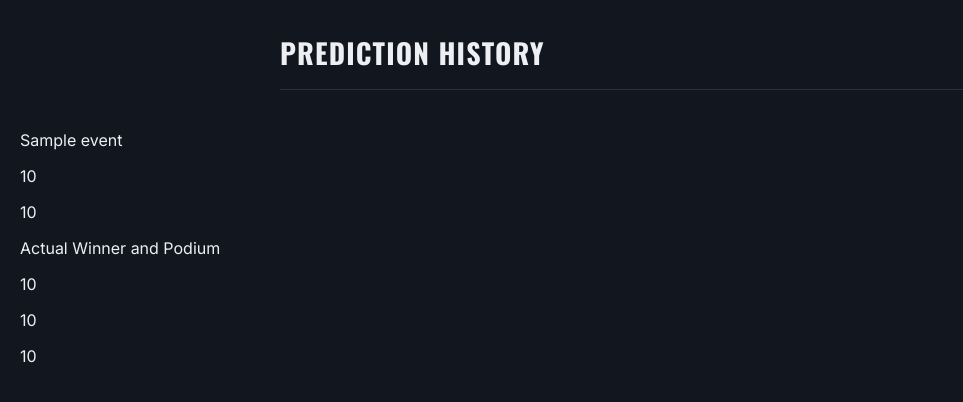
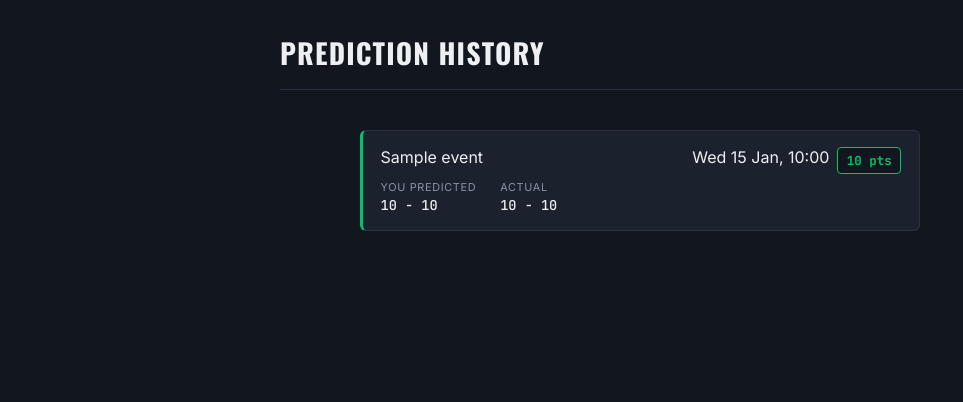
Before and after one commit to tmulwa1/Prediction-League-Tracker, a Flask app: page /history in a window 1280 px wide. Shown: the top 402 px of the page, without its empty margins (0-963 px from the left). Run offline with Flask 3, Linux system fonts and the light colour scheme; the visitor is signed in with stand-in values (Sample User, id 1); tables that the repository leaves empty hold one stand-in row (values such as "Sample post").

Commit message:
Added CSS styling to prediction history page

```diff
--- a/app/static/css/style.css
+++ b/app/static/css/style.css
@@ -487,3 +487,108 @@ summary:focus-visible {
 .leaderboard-row--top1 .entry-points {
     color: #D4AF37;
 }
+
+/* Prediction history */
+.history-list {
+    max-width: 560px;
+    margin: 0 auto;
+    display: flex;
+    flex-direction: column;
+    gap: 0.7rem;
+}
+
+.history-card {
+    background: var(--surface);
+    border: 1px solid var(--divider);
+    border-left: 3px solid var(--divider);
+    border-radius: 6px;
+    padding: 1rem 1.1rem;
+    position: relative;
+}
+
+.history-card--f1 {
+    border-left-color: var(--f1-accent);
+}
+
+.history-card--football {
+    border-left-color: var(--football-accent);
+}
+
+.history-card-header {
+    display: flex;
+    align-items: baseline;
+    justify-content: space-between;
+    gap: 1rem;
+    padding-right: 4.5rem;
+    margin-bottom: 0.8rem;
+}
+
+.history-event-name {
+    font-weight: 500;
+    font-size: 0.95rem;
+}
+
+.history-event-date {
+    font-family: 'JetBrains Mono', monospace;
+    font-size: 0.72rem;
+    color: var(--text-dim);
+    white-space: nowrap;
+}
+
+.comparison-row {
+    display: flex;
+    gap: 1.5rem;
+    padding-right: 4.5rem;
+}
+
+.comparison-col {
+    display: flex;
+    flex-direction: column;
+    gap: 0.15rem;
+}
+
+.comparison-label {
+    font-size: 0.68rem;
+    text-transform: uppercase;
+    letter-spacing: 0.06em;
+    color: var(--text-dim);
+}
+
+.comparison-value {
+    font-family: 'JetBrains Mono', monospace;
+    font-weight: 500;
+    font-size: 0.85rem;
+}
+
+.comparison-sub {
+    font-size: 0.72rem;
+    color: var(--text-dim);
+}
+
+.points-chip,
+.pending-chip {
+    position: absolute;
+    top: 1rem;
+    right: 1.1rem;
+    font-family: 'JetBrains Mono', monospace;
+    font-weight: 700;
+    font-size: 0.78rem;
+    padding: 0.25rem 0.55rem;
+    border-radius: 4px;
+}
+
+.points-chip {
+    background: var(--bg);
+    color: var(--football-accent);
+    border: 1px solid var(--football-accent);
+}
+
+.pending-chip {
+    background: transparent;
+    color: var(--text-dim);
+    border: 1px dashed var(--divider);
+    font-weight: 500;
+    text-transform: uppercase;
+    letter-spacing: 0.04em;
+    font-size: 0.68rem;
+}
--- a/app/templates/history.html
+++ b/app/templates/history.html
@@ -11,36 +11,51 @@
             <h1>Prediction History</h1>
         </header>
 
-        <div class="prediction-history-list">
+        <div class="history-list">
             {% for prediction in predictions %}
-            <div class="prediction-history-row">
-                <p>{{ prediction.event.name }}</p>
+            <div class="history-card {% if prediction.event.sport == 'F1' %}history-card--f1{% else %}history-card--football{% endif %}">
+                <div class="history-card-header">
+                    <span>{{ prediction.event.name }}</span>
+                    <span>{{ prediction.event.event_date.strftime('%a %d %b, %H:%M') }}</span>
+                </div>
 
                 {% if prediction.event.sport == 'F1' %}
-                <p>{{ prediction.predicted_winner }}</p>
-                <p>{{ prediction.predicted_podium }}</p>
+                <div class="comparison-row">
+                    <div class="comparison-col">
+                        <span class="comparison-label">You predicted</span>
+                        <span class="comparison-value">{{ prediction.predicted_winner }}</span>
+                        <span class="comparison-sub">{{ prediction.predicted_podium }}</span>
+                    </div>
+
+                    {% if prediction.event.is_finished %}
+                    <div class="comparison-col">
+                        <span class="comparison-label">Actual</span>
+                        <span class="comparison-value">{{ prediction.event.result.actual_winner }}</span>
+                        <span class="comparison-sub">{{ prediction.event.result.actual_podium }}</span>
+                    </div>
+                    {% endif %}
+                </div>
+
+                {% else %}
+                <div class="comparison-row">
+                    <div class="comparison-col">
+                        <span class="comparison-label">You predicted</span>
+                        <span class="comparison-value">{{ prediction.predicted_home_score }} - {{ prediction.predicted_away_score }}</span>
+                    </div>
+
+                    {% if prediction.event.is_finished %}
+                    <div class="comparison-col">
+                        <span class="comparison-label">Actual</span>
+                        <span class="comparison-value">{{ prediction.event.result.actual_home_score }} - {{ prediction.event.result.actual_away_score }}</span>
+                    </div>
+                    {% endif %}
+                </div>
+                {% endif %}
 
                 {% if prediction.event.is_finished %}
-                <p>Actual Winner and Podium</p>
-                <p>{{ prediction.event.result.actual_winner }}</p>
-                <p>{{ prediction.event.result.actual_podium }}</p>
-                <p>{{ prediction.points_awarded }}</p>
+                <span class="points-chip">{{ prediction.points_awarded }} pts</span>
                 {% else %}
-                <p>Result pending</p>
-                {% endif %}
-
-                {% else %}
-                <p>{{ prediction.predicted_home_score }}</p>
-                <p>{{ prediction.predicted_away_score }}</p>
-
-                {% if prediction.event.is_finished %}
-                <p>Actual Winner and Podium</p>
-                <p>{{ prediction.event.result.actual_home_score }}</p>
-                <p>{{ prediction.event.result.actual_away_score }}</p>
-                <p>{{ prediction.points_awarded }}</p>
-                {% else %}
-                <p>Result pending</p>
-                {% endif %}
+                <span class="pending-chip">Pending</span>
                 {% endif %}
             </div>
             {% endfor %}
```
